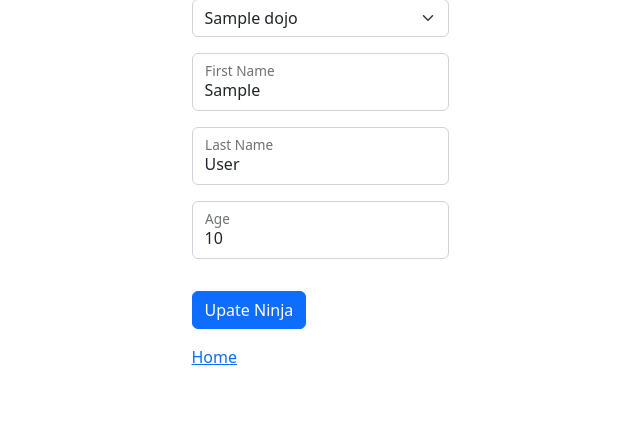
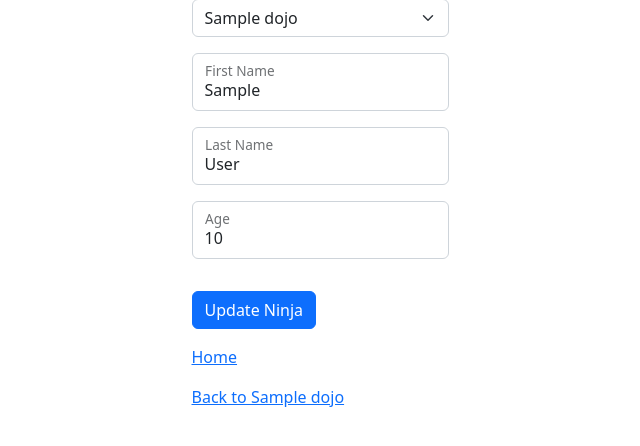
Before and after one commit to code-Brian/Dojos_and_Ninjas, a Flask app: a page that uses flask_app/templates/ninja_edit.html in a window 1280 px wide. Shown: the part 129-575 px from the top of the page, without its empty margins (320-960 px from the left). Run offline with Flask 2, Linux system fonts and the light colour scheme; tables that the repository leaves empty or names only in its code hold one stand-in row (values such as "Sample post"); some libraries are stand-ins or nearby versions.

Commit message:
updated project to reflect all parts of Dojos and Ninjas pt2

```diff
--- a/flask_app/controllers/ninjas.py
+++ b/flask_app/controllers/ninjas.py
@@ -43,23 +43,18 @@ def update_ninja():
         'id' : request.form.get('id'),
         'dojo_id' : request.form.get('dojo')
     }
-    print(f"dojo_id is {data['dojo_id']}")
-    print(f"data['id'] was {data['id']}")
+    dojo_id = data['dojo_id']
     Ninja.edit_ninja(data)
 
-    return redirect('/dojos')
+    return redirect(f'/dojos/{dojo_id}')
 
-@app.route('/ninja/destroy')
-def destroy_ninja():
-    print('destroying ninja from db...')
-
-@app.route('/ninja/delete/<int:id>')
-def delete_ninja(id):
+@app.route('/ninja/<int:dojo_id>/<int:id>/delete')
+def delete_ninja(id, dojo_id):
     # database query here
     data = {
-        'id' : id
+        'id' : id,
     }
 
     Ninja.delete_one(data)
 
-    return redirect('/dojos')
+    return redirect(f'/dojos/{dojo_id}')
--- a/flask_app/models/dojo.py
+++ b/flask_app/models/dojo.py
@@ -49,3 +49,24 @@ class Dojo:
         '''
         result = connectToMySQL('dojos_and_ninjas').query_db(query, data)
         return cls(result[0])
+
+
+    @classmethod
+    def delete_ninjas_in_dojo(cls, data):
+        query = '''
+        DELETE FROM ninjas
+        WHERE dojo_id = %(id)s
+        '''
+
+        return connectToMySQL('dojos_and_ninjas').query_db(query, data)
+
+    @classmethod
+    def delete_dojo(cls, data):
+        cls.delete_ninjas_in_dojo(data)
+
+        query = '''
+        DELETE FROM dojos
+        WHERE id = %(id)s;
+        '''
+
+        return connectToMySQL('dojos_and_ninjas').query_db(query, data)
--- a/flask_app/models/ninja.py
+++ b/flask_app/models/ninja.py
@@ -32,7 +32,7 @@ class Ninja():
     @classmethod
     def show_dojo(cls, data):
         query = '''
-        SELECT dojo.name FROM dojos
+        SELECT dojo.name, dojo.id FROM dojos
         WHERE ninja.id = %(id)s
         '''
         result = connectToMySQL('dojos_and_ninjas').query_db(query, data)
--- a/flask_app/templates/dojo_create.html
+++ b/flask_app/templates/dojo_create.html
@@ -35,11 +35,14 @@
                             <td>
                                 <a href="/dojos/{{dojo.id}}" >{{ dojo.name }}</a>
                             </td>
+                            <td class="d-flex justify-content-end align-items-center">
+                                <a class="btn btn-danger" href="/dojos/{{dojo.id}}/delete">Delete Dojo</a>
+                            </td>
                         </tr>
                         {% endfor %}
                     </tbody>
                 </table>
-                <p><a href="/ninjas">Add Ninja</a></p>
+                <p><a class="btn btn-primary" href="/ninjas">Add Ninja</a></p>
             </div>
 
         </div>
--- a/flask_app/templates/dojo_ninjas.html
+++ b/flask_app/templates/dojo_ninjas.html
@@ -28,8 +28,10 @@
                             <td>{{ ninja.last_name }}</td>
                             <td>{{ ninja.age }}</td>
                             <td>
-                                <a class="me-2" href="/ninja/edit{{ninja.id}}">Edit</a>
-                                <a class="me-2" href="/ninja/delete/{{ninja.id}}">Delete</a>
+                                <div class="btn-group" role="group">
+                                    <a class="btn btn-primary" href="/ninja/edit{{ ninja.id }}">Edit</a>
+                                    <a class="btn btn-danger" href='/ninja/{{ dojo.id }}/{{ ninja.id }}/delete'>Delete</a>
+                                </div>
                             </td>
                         </tr>
                         {% endfor %}
--- a/flask_app/templates/ninja_edit.html
+++ b/flask_app/templates/ninja_edit.html
@@ -17,9 +17,9 @@
                         <!-- <label class="form-label" for="dojo">Dojo</label> -->
                         <input type="hidden" name="id" value="{{ ninja.id }}">
                         <select class="form-select" id="dojo" name="dojo">
-                            <option selected value="Poop">{{ ninja_dojo.name }}</option>
+                            <option selected value="{{ ninja_dojo.id }}">{{ ninja_dojo.name }}</option>
                             {% for dojo in dojos %}
-                            <option value="{{ dojo.id }}" name="{{ dojo.id }}" >{{ dojo.name }}</option>
+                            <option value="{{ dojo.id }}" >{{ dojo.name }}</option>
                             {% endfor %}
                         </select>
                     </div>
@@ -35,9 +35,10 @@
                         <input class="form-control" type="number" min="18" id="age" name="age" value="{{ ninja.age }}">
                         <label class="form-label" for="age">Age</label>
                     </div>
-                    <input class="btn btn-primary mt-3" type="submit" value="Upate Ninja">
+                    <input class="btn btn-primary mt-3" type="submit" value="Update Ninja">
                 </form>
                 <p class="mt-3"><a href="/dojos">Home</a></p>
+                <p class="mt-3"><a href="/dojos/{{ ninja_dojo.id }}">Back to {{ ninja_dojo.name }}</a></p>
         </div>
     </div>
 </body>
```
Also changed, not shown: flask_app/controllers/dojos.py (+10 -0 lines).
